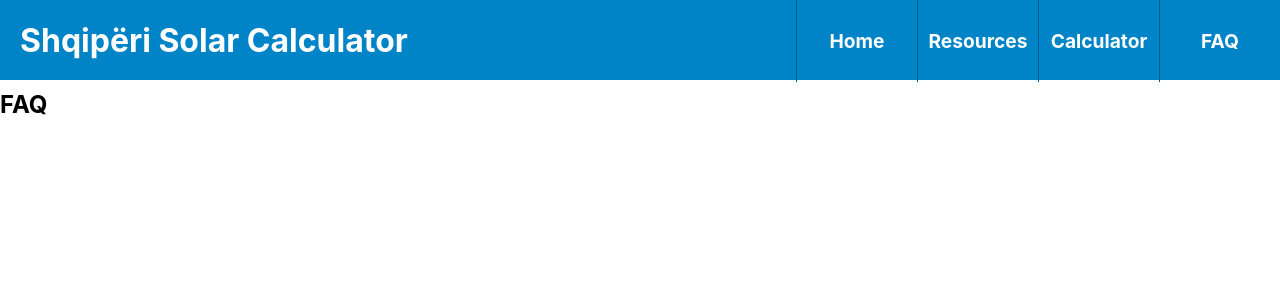
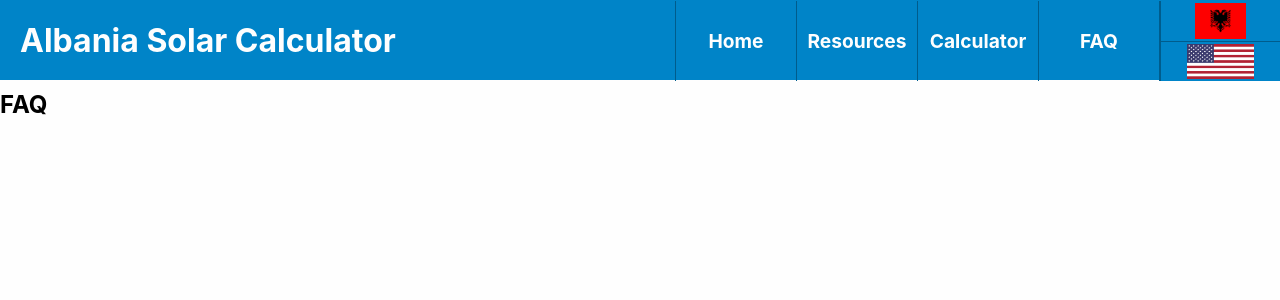
Before and after one commit to tjcoppola234/UNDP_Albania_Solar_Calculator, a React (Create React App) app: page /FAQ in a window 1280 px wide. Shown: the top 300 px of the page. Built offline with nearby package versions, Linux system fonts and the light colour scheme.

Commit message:
Added language toggle
Currently only works once, but that is a problem with the toggle buttons and not the Albanian and English tags

```diff
--- /dev/null
+++ b/src/Albanian.js
@@ -0,0 +1,28 @@
+import { Component } from 'react';
+import {language, DEFAULT_ALBANIAN_VISIBILITY} from './Language';
+
+class Albanian extends Component {
+    constructor(props){
+      super(props)
+
+      this.state = {englishVisible: DEFAULT_ALBANIAN_VISIBILITY};
+    }
+
+    componentDidMount () {
+        this.removeListener = language.addListener((state) => {
+            this.setState({albanianVisible: state.albanianVisible});
+        });
+        this.setState({albanianVisible: language.getState().albanianVisible});
+    }
+    componentWillUnmount() {
+        this.removeListener();
+    }
+
+    render() {
+        return (
+            <div className={this.state.albanianVisible}>{this.props.children}</div>
+        );
+    }
+}
+
+export default Albanian;
--- a/src/App.css
+++ b/src/App.css
@@ -1,7 +1,6 @@
 .Sponsor-logos {
     display: flex;
     align-items: center;
-
 }
 
 #undp-logo {
--- a/src/App.js
+++ b/src/App.js
@@ -2,7 +2,9 @@ import './global.css';
 import './App.css';
 // import UNDP_logo from 'public/UNDP_logo.png';
 import { Link } from 'react-router-dom';
-
+import Albanian from './Albanian';
+import English from './English';
+import {language, DEFAULT_ALBANIAN_VISIBILITY, DEFAULT_ENGLISH_VISIBILITY} from './Language';
 
 function App() {
   return (
@@ -18,22 +20,40 @@ function App() {
 }
 
 export function PageHead() {
+  const switchToAlbanian = () => {
+    document.getElementById("Switch-albanian").toggleAttribute("disabled", true);
+    document.getElementById("Switch-english").toggleAttribute("disabled", false);
+    language.setState(true, false);
+  };
+  const switchToEnglish = () => {
+    document.getElementById("Switch-albanian").toggleAttribute("disabled", false);
+    document.getElementById("Switch-english").toggleAttribute("disabled", true);
+    language.setState(false, true);
+  };
+
   return (
     <div>
-      <header className="App-header">
-        <h1 className="Nav-title">
-          Shqipëri Solar Calculator
+      <header id="App-header">
+        <h1 id="Nav-title">
+          <English>Albania Solar Calculator</English>
+          <Albanian>Llogaritësi diellor i Shqipërisë</Albanian>
         </h1>
-        <nav className="Nav-bar">
+        <nav id="Nav-options">
           <ul>
             <li><Link to="/">Home</Link></li>
             <li><Link to="/Resources">Resources</Link></li>
             <li><Link to="/Calculator">Calculator</Link></li>
             <li><Link to="/FAQ">FAQ</Link></li>
+            <li>
+              <div id="Toggle">
+                <button id="Switch-albanian" type="button" disabled={!DEFAULT_ALBANIAN_VISIBILITY} onClick={switchToAlbanian}><img src={process.env.PUBLIC_URL+'albania_flag.png'} alt="Shqip"></img></button>
+                <button id="Switch-english" type="button" disabled={!DEFAULT_ENGLISH_VISIBILITY} onClick={switchToEnglish}><img src={process.env.PUBLIC_URL+'usa_flag.png'} alt="English"></img></button>
+              </div>
+            </li>
           </ul>
         </nav>
       </header>
-      <div className="Nav-spacing"></div>
+      <div id="Nav-spacing"></div>
     </div>
   );
 }
--- /dev/null
+++ b/src/English.js
@@ -0,0 +1,28 @@
+import { Component } from 'react';
+import {language, DEFAULT_ENGLISH_VISIBILITY} from './Language';
+
+class English extends Component {
+    constructor(props){
+      super(props)
+
+      this.state = {englishVisible: DEFAULT_ENGLISH_VISIBILITY};
+    }
+
+    componentDidMount () {
+        this.removeListener = language.addListener((state) => {
+            this.setState({englishVisible: state.englishVisible});
+        });
+        this.setState({englishVisible: language.getState().englishVisible});
+    }
+    componentWillUnmount() {
+        this.removeListener();
+    }
+
+    render() {
+        return (
+            <div className={this.state.englishVisible}>{this.props.children}</div>
+        );
+    }
+}
+
+export default English;
--- /dev/null
+++ b/src/Language.js
@@ -0,0 +1,33 @@
+//To change the starting language, switch the two strings
+const DEFAULT_ALBANIAN_VISIBILITY = "invisible";
+const DEFAULT_ENGLISH_VISIBILITY = "";
+
+class Language {
+    constructor(initAlb, initEng){
+        this.state = {albanianVisible: initAlb, englishVisible: initEng}
+        this.listeners = [];
+    }
+
+    addListener (listener) {
+        this.listeners.push(listener);
+        const removeListener = () => {
+            this.listeners = this.listeners.splice(this.listeners.indexOf(listener), 1);
+        };
+        return removeListener;
+    }
+
+    getState() {
+        return this.state;
+    }
+
+    setState(albanianVis, englishVis) {
+        const innerState = {albanianVisible: (albanianVis ? "" : "invisible"), englishVisible: (englishVis ? "" : "invisible")};
+        this.state = innerState;
+        for(const listener of this.listeners) {
+            listener(innerState);
+        }
+    }
+}
+
+const language = new Language(DEFAULT_ALBANIAN_VISIBILITY, DEFAULT_ENGLISH_VISIBILITY);
+export {language, DEFAULT_ALBANIAN_VISIBILITY, DEFAULT_ENGLISH_VISIBILITY};
--- a/src/global.css
+++ b/src/global.css
@@ -3,11 +3,11 @@ body {
   color: black;
 }
 
-.Nav-spacing {
+#Nav-spacing {
   margin-bottom: 90px;
 }
 
-.App-header {
+#App-header {
   display: grid;
   width: 100%;
   align-items: center;
@@ -20,37 +20,37 @@ body {
   white-space: nowrap;
 }
 
-.Nav-title {
+#Nav-title {
   grid-column: 1;
   margin-left: 20px;
 }
 
-.Nav-bar {
+#Nav-options {
   grid-column: 2;
   color: rgb(254, 254, 254);
-  height: 100%;
+  height: inherit;
 }
-.Nav-bar ul {
+#Nav-options ul {
   display: flex;
   list-style-type: none;
-  height: 100%;
+  height: inherit;
   padding: 0;
   margin: 0;
 }
-.Nav-bar ul li {
+#Nav-options ul li {
   display: table;
   width: 120px;
-  height: 100%;
+  height: inherit;
   border-left: 1px solid rgb(0, 92, 140);
   -webkit-transition: background-color 200ms linear;
   -ms-transition: background-color 200ms linear;
   transition: background-color 200ms linear;
 }
-.Nav-bar ul li:hover {
+#Nav-options ul li:hover {
   background-color: rgb(0, 92, 140);
 }
 
-.Nav-bar ul li a {
+#Nav-options ul li a {
   display: table-cell;
   text-align: center;
   vertical-align: middle;
@@ -65,6 +65,45 @@ body {
   transition: background-color 200ms linear;
 }
 
+#Toggle {
+  display: grid;
+  grid-template-rows: 50% 50%;
+  height: inherit;
+}
+#Toggle button {
+  display: flex;
+  align-items: center;
+  justify-content: center;
+  margin: 0;
+  padding: 0;
+  background-color:rgb(0, 132, 200);
+  -webkit-transition: background-color 200ms linear;
+  -ms-transition: background-color 200ms linear;
+  transition: background-color 200ms linear;
+}
+#Toggle button:hover {
+  background-color: rgb(0, 92, 140);
+}
+#Toggle img {
+  object-fit: contain;
+  max-height: 90%;
+}
+#Switch-albanian {
+  grid-row: 1;
+  border: none;
+  border-left: 1px solid rgb(0, 92, 140);
+}
+#Switch-english {
+  grid-row: 2;
+  border: none;
+  border-top: 1px solid rgb(0, 92, 140);
+  border-left: 1px solid rgb(0, 92, 140);
+}
+
+.invisible {
+  display: none;
+}
+
 .Vert-flex {
   display: flex;
   flex-direction: column;
```
Also changed, not shown: public/albania_flag.png (added), public/usa_flag.png (added).
